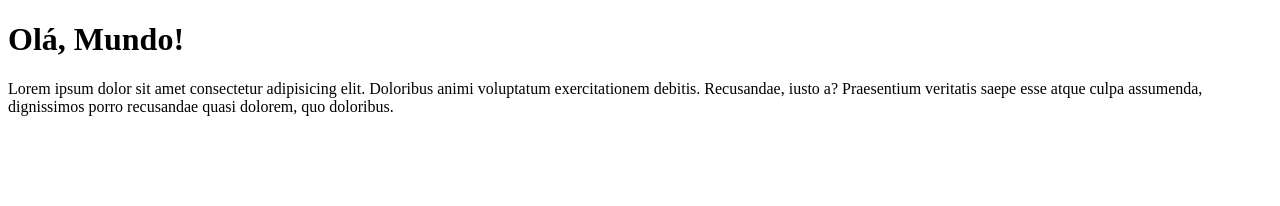
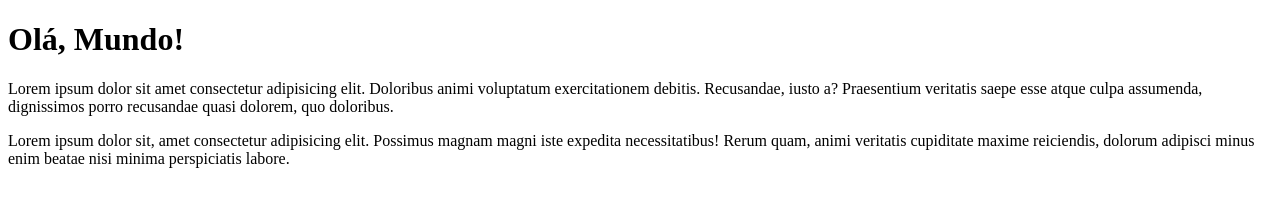
Before and after one commit to Giancarllo-hub/Ola-Mundo, a plain HTML site: page site-exemplo/index.html in a window 1280 px wide. Drawn offline with Linux system fonts and the light colour scheme.

Commit message:
adicionei um parágrafo

```diff
--- a/site-exemplo/index.html
+++ b/site-exemplo/index.html
@@ -8,5 +8,6 @@
 <body>
     <h1>Olá, Mundo!</h1>
     <p>Lorem ipsum dolor sit amet consectetur adipisicing elit. Doloribus animi voluptatum exercitationem debitis. Recusandae, iusto a? Praesentium veritatis saepe esse atque culpa assumenda, dignissimos porro recusandae quasi dolorem, quo doloribus.</p>
+    <p>Lorem ipsum dolor sit, amet consectetur adipisicing elit. Possimus magnam magni iste expedita necessitatibus! Rerum quam, animi veritatis cupiditate maxime reiciendis, dolorum adipisci minus enim beatae nisi minima perspiciatis labore.</p>
 </body>
 </html>
```
